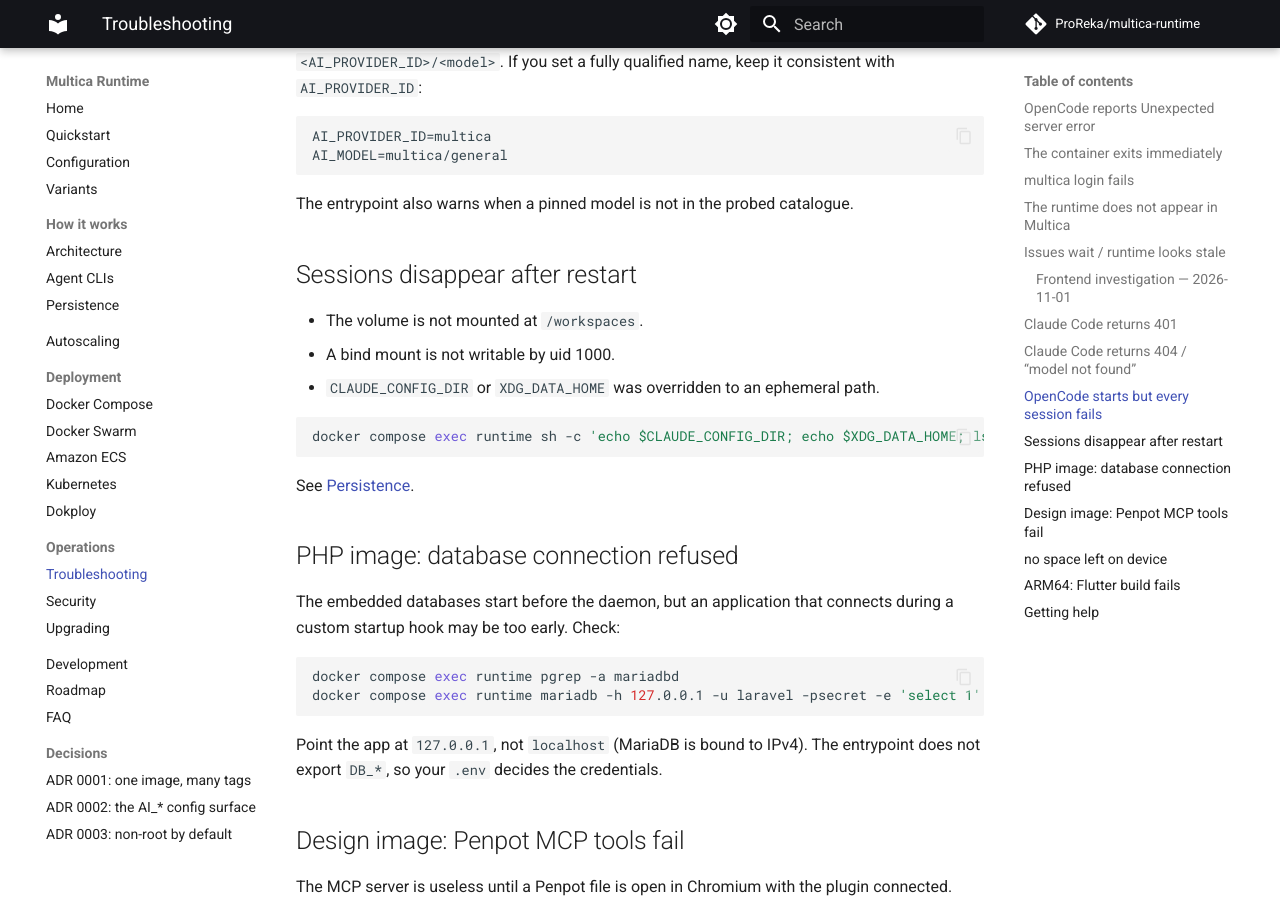
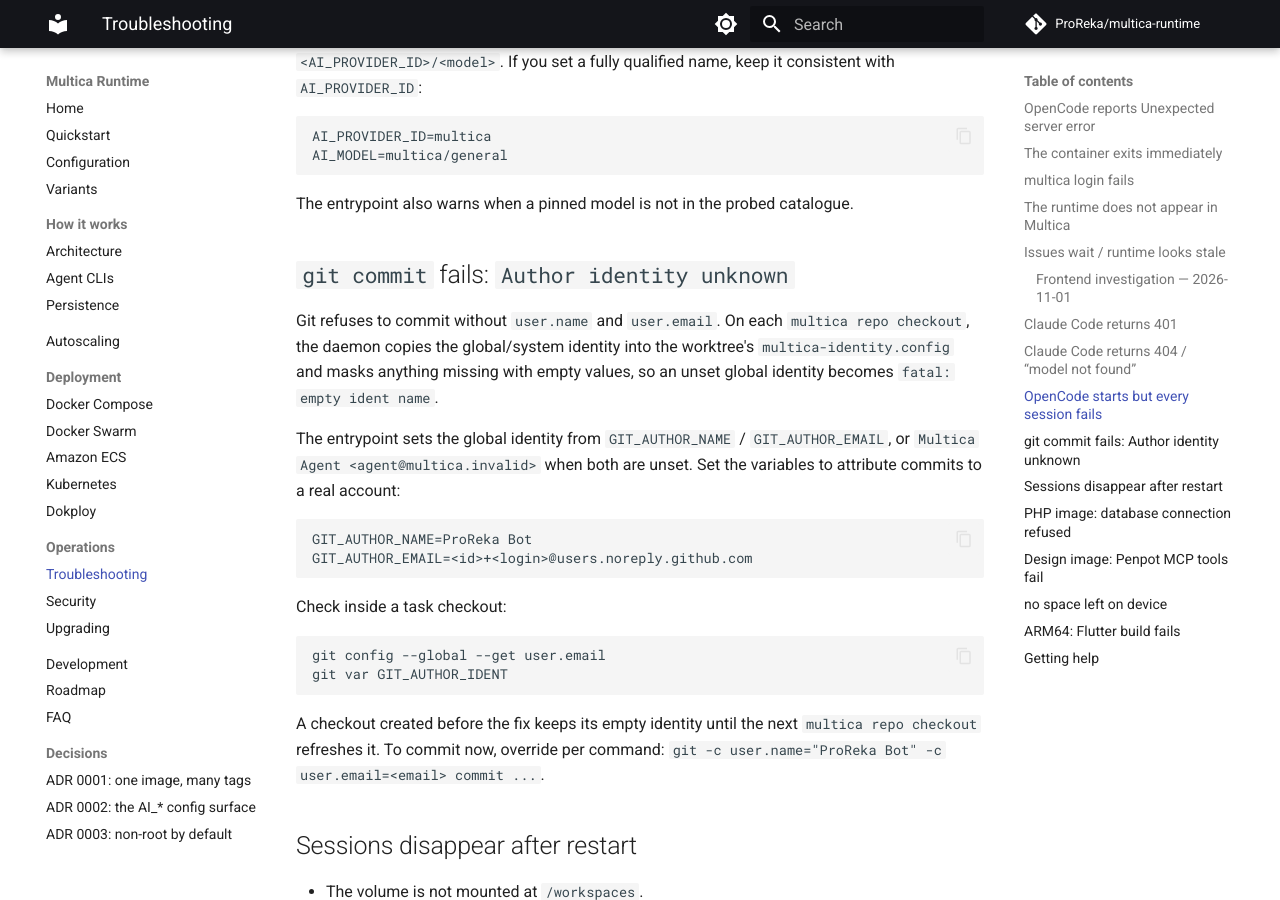
Before and after one commit to ProReka/multica-runtime, an MkDocs documentation site: the page built from docs/operations/troubleshooting.md, in a window 1280 px wide and 900 px high, scrolled down 4111 px. Built offline with MkDocs 1.6.1 and Material for MkDocs 9.7.7, drawn with Linux system fonts in a browser that asks for light colours; comment, search, counter and statistics services are not loaded.

Commit message:
fix(base): default git identity when unset
Agent commits failed with "Author identity unknown" because the global
identity was only set from GIT_AUTHOR_NAME/GIT_AUTHOR_EMAIL, and the
Multica checkout masks a missing global identity with empty values.
Fall back to "Multica Agent <agent@multica.invalid>" and document it.

Co-authored-by: multica-agent <github@multica.ai>

````diff
--- a/docs/operations/troubleshooting.md
+++ b/docs/operations/troubleshooting.md
@@ -174,6 +174,33 @@
 
 The entrypoint also warns when a pinned model is not in the probed catalogue.
 
+## `git commit` fails: `Author identity unknown`
+
+Git refuses to commit without `user.name` and `user.email`. On each
+`multica repo checkout`, the daemon copies the global/system identity into the
+worktree's `multica-identity.config` and masks anything missing with empty
+values, so an unset global identity becomes `fatal: empty ident name`.
+
+The entrypoint sets the global identity from `GIT_AUTHOR_NAME` /
+`GIT_AUTHOR_EMAIL`, or `Multica Agent <agent@multica.invalid>` when both are
+unset. Set the variables to attribute commits to a real account:
+
+```dotenv
+GIT_AUTHOR_NAME=ProReka Bot
+GIT_AUTHOR_EMAIL=<id>+<login>@users.noreply.github.com
+```
+
+Check inside a task checkout:
+
+```bash
+git config --global --get user.email
+git var GIT_AUTHOR_IDENT
+```
+
+A checkout created before the fix keeps its empty identity until the next
+`multica repo checkout` refreshes it. To commit now, override per command:
+`git -c user.name="ProReka Bot" -c user.email=<email> commit ...`.
+
 ## Sessions disappear after restart
 
 - The volume is not mounted at `/workspaces`.
````
Also changed, not shown: CHANGELOG.md (+3 -0 lines), docs/configuration.md (+6 -2 lines), 3 other files.
